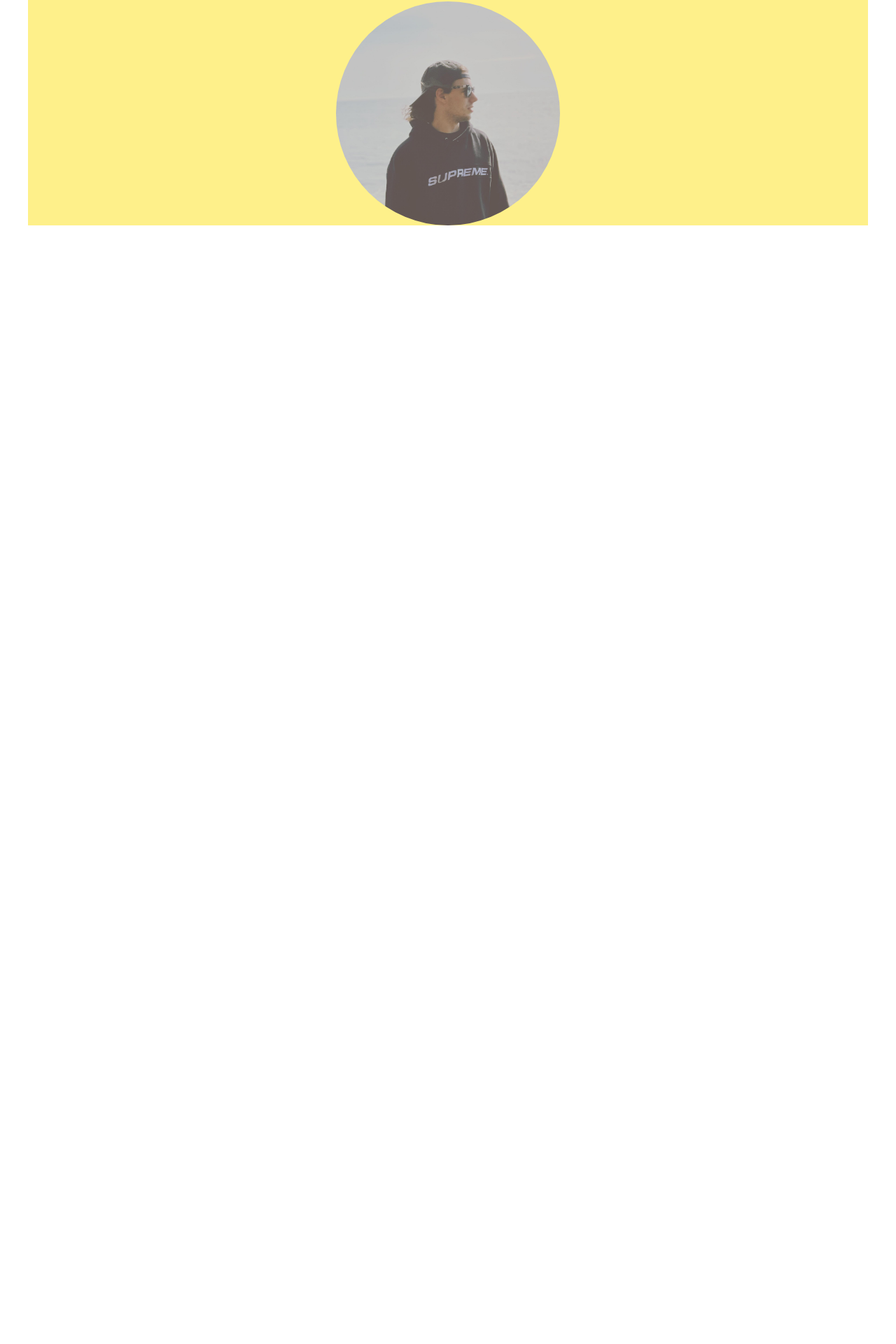
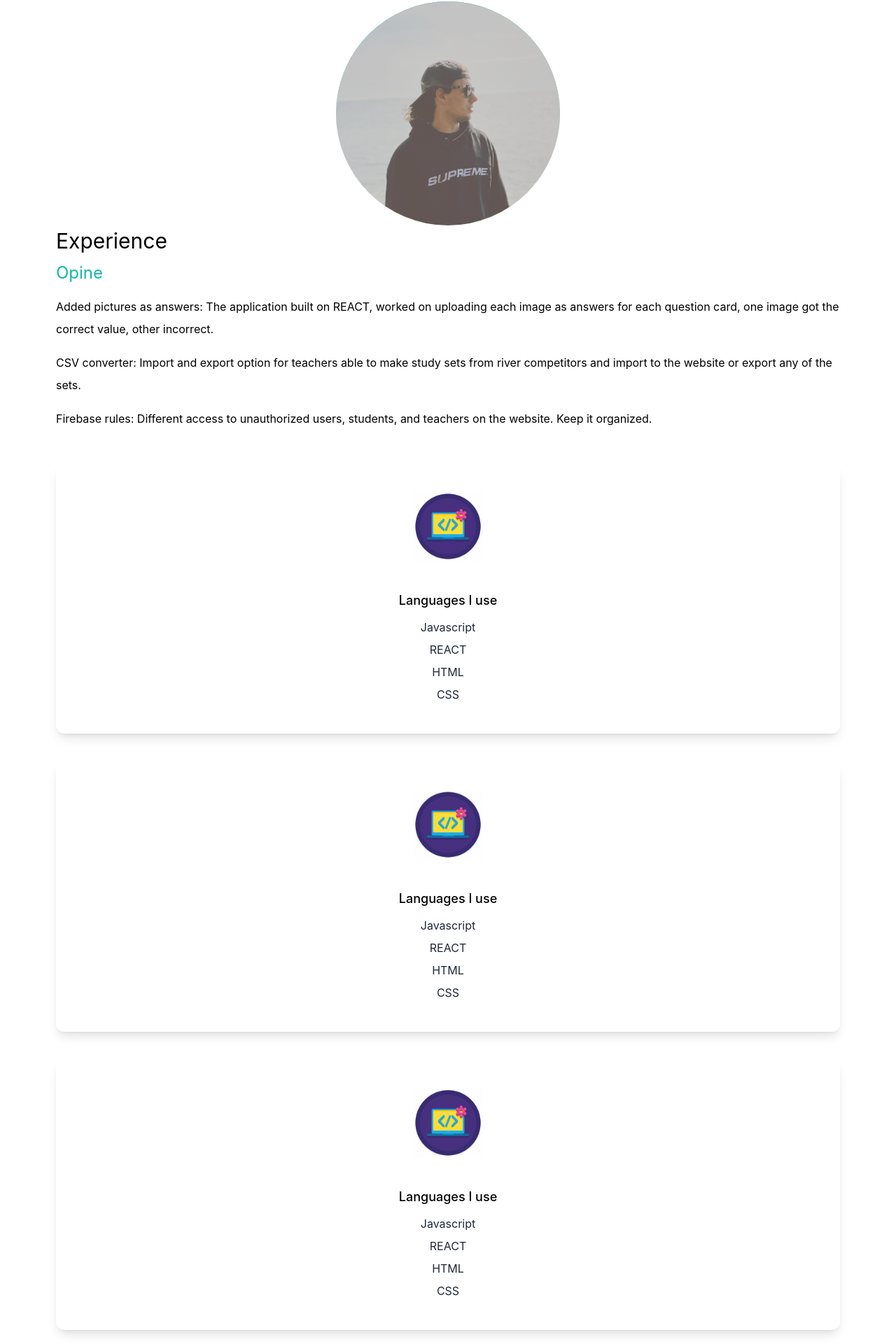
Before and after one commit to evegyzbirun/evgeny-portfolio1, a Next.js app: page / in a window 1280 px wide. Shown: the part 602-2522 px from the top of the page at 70% size. Before the commit the page ends 924 px from the top, so only its background shows below. Built offline with nearby package versions, Linux system fonts and the light colour scheme.

Commit message:
added cards and darkmode

```diff
--- a/pages/index.js
+++ b/pages/index.js
@@ -1,27 +1,30 @@
 import Head from "next/head";
 import { BsFillMoonStarsFill } from 'react-icons/bs';
 import { AiFillTwitterCircle, AiFillLinkedin, AiFillGithub } from 'react-icons/ai';
-import Image from "next/image";
+import Image from "next/legacy/image";
 import deved from "../public/evgeny1.jpg";
+import icon1 from "../public/icon1.png";
+import { SemanticClassificationFormat } from "typescript";
+import { useState } from "react";
 
 
 export default function Home() {
-
+  const [darkMode, setDarkMode] = useState(false);
 
   return (
-    <div>
+    <div className={darkMode ? "dark" : ""}>
       <Head>
         <title>Evgeny Zbirun Portfolio</title>
         <meta name="description" content="Generated by create next app" />
         <link rel="icon" href="/favicon.ico" />
       </Head>
-      <main className="bg-white px-10">
-        <section className=" bg-yellow-200 min-h-screen">
+      <main className="bg-white px-10 md:px-20 lg:px-45 dark:bg-gray-900">
+        <section className=" bg-white-200 min-h-screen">
           <nav className="py-10 mb-14 flex justify-between">
             <h1 className="text-xl font-burtons">developed</h1>
             <ul className="flex items-center">
               <li>
-                <BsFillMoonStarsFill className="cursor-pointer text-2xl" />
+                <BsFillMoonStarsFill onClick={() => setDarkMode(!darkMode)} className="cursor-pointer text-2xl" />
               </li>
               <li>
                 <a className="bg-gradient-to-r from-cyan-600 to-teal-500 text-white px-4 py-2 rounded-md ml-8" href="#">Resume</a>
@@ -44,7 +47,51 @@ export default function Home() {
           </div>
 
           <div className="relative mx-auto bg-gradient-to-b from-teal-500 rounded-full w-80 h-80 mt-20 overflow-hidden">
-            <Image src={deved}/>
+            <Image src={deved} layout="fill" objectFit="cover" />
+          </div>
+        </section>
+
+        <section>
+          <div>
+            <h3 className="text-3xl py-1">Experience</h3>
+            <h2 className="text-2xl py-2"><spam className="text-teal-500">Opine</spam></h2>
+            <p className="text-md py-2 leading-8 text-gray-80">Added pictures as answers: The application built on REACT, worked on uploading each image as answers for each question card, one image got the correct value, other incorrect.</p>
+            <p className="text-md py-2 leading-8">CSV converter: Import and export option for teachers able to make study sets from river competitors and import to the website or export any of the sets.</p>
+            <p className="text-md py-2 leading-8">Firebase rules: Different access to unauthorized users, students, and teachers on the website. Keep it organized.</p>
+          </div>
+          <div>
+            <div className="text-center shadow-lg p-10 rounded-xl my-10 dark:bg-white">
+              <Image src={icon1} width={100} height={100} />
+              <h3 className="text-lg font-medium pt-9 pb-2">Languages I use</h3>
+              <p className="text-gray-800 py-1">Javascript</p>
+              <p className="text-gray-800 py-1">REACT</p>
+              <p className="text-gray-800 py-1">HTML</p>
+              <p className="text-gray-800 py-1">CSS</p>
+            </div>
+
+            <div className="text-center shadow-lg p-10 rounded-xl my-10 dark:bg-white">
+              <Image src={icon1} width={100} height={100} />
+              <h3 className="text-lg font-medium pt-9 pb-2">Languages I use</h3>
+              <p className="text-gray-800 py-1">Javascript</p>
+              <p className="text-gray-800 py-1">REACT</p>
+              <p className="text-gray-800 py-1">HTML</p>
+              <p className="text-gray-800 py-1">CSS</p>
+            </div>
+
+            <div className="text-center shadow-lg p-10 rounded-xl my-10 dark:bg-white">
+              <Image src={icon1} width={100} height={100} />
+              <h3 className="text-lg font-medium pt-9 pb-2">Languages I use</h3>
+              <p className="text-gray-800 py-1">Javascript</p>
+              <p className="text-gray-800 py-1">REACT</p>
+              <p className="text-gray-800 py-1">HTML</p>
+              <p className="text-gray-800 py-1">CSS</p>
+            </div>
+          </div>
+        </section>
+
+        <section>
+          <div>
+            <h3 className="text-3xl py-1">Projects</h3>
           </div>
         </section>
       </main>
--- a/tailwind.config.js
+++ b/tailwind.config.js
@@ -1,5 +1,6 @@
 /** @type {import('tailwindcss').Config} */
 module.exports = {
+  darkMode: 'class',
   content: [
     './pages/**/*.{js,ts,jsx,tsx,mdx}',
     './components/**/*.{js,ts,jsx,tsx,mdx}'
```
Also changed, not shown: public/icon1.png (added).
